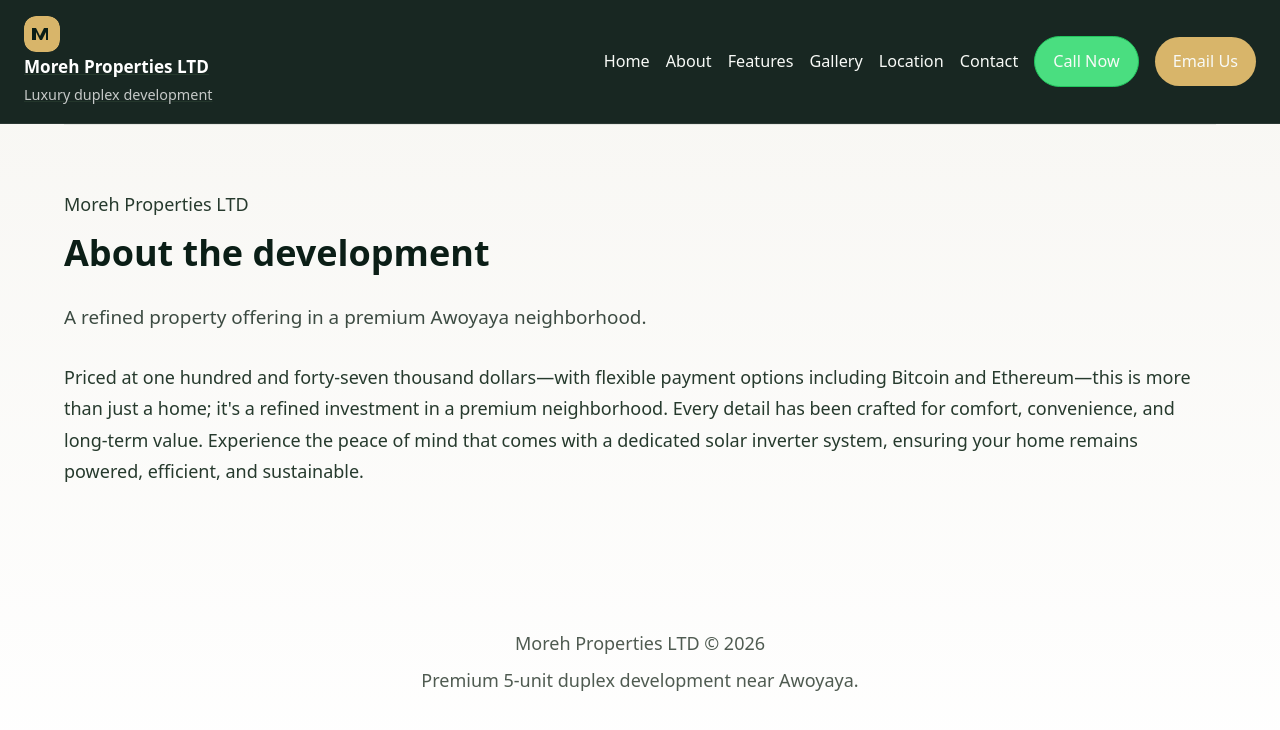
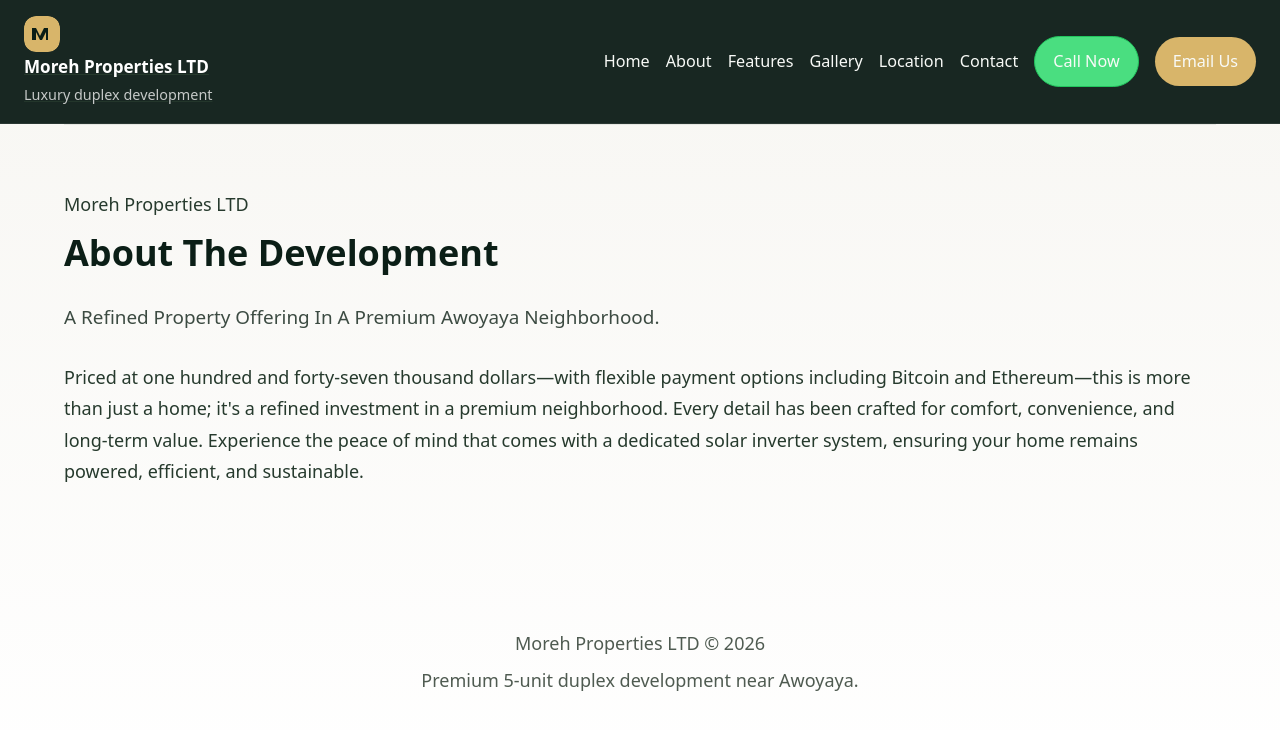
Before and after one commit to Ddmrgoo/moreh-properties-website, a React (Vite) app: page /about in a window 1280 px wide. Shown: the top 730 px of the page. Built offline with nearby package versions, Linux system fonts and the light colour scheme.

Commit message:
Update page content and styling

```diff
--- a/src/pages/About.jsx
+++ b/src/pages/About.jsx
@@ -4,8 +4,8 @@ export default function About() {
 	return (
 		<section id="about" className="section about-section">
 			<SectionHeading
-				title="About the development"
-				subtitle="A refined property offering in a premium Awoyaya neighborhood."
+				title="About The Development"
+				subtitle="A Refined Property Offering In A Premium Awoyaya Neighborhood."
 			/>
 			<p>
 				Priced at one hundred and forty-seven thousand dollars—with flexible
--- a/src/pages/Contact.jsx
+++ b/src/pages/Contact.jsx
@@ -24,7 +24,7 @@ export default function Contact() {
 	return (
 		<section id="contact" className="section contact-section">
 			<SectionHeading
-				title="Get in touch"
+				title="Get In Touch"
 				subtitle="Reach out today to book an inspection or request more details."
 			/>
 			<div className="contact-grid">
--- a/src/pages/Gallery.jsx
+++ b/src/pages/Gallery.jsx
@@ -13,7 +13,7 @@ export default function Gallery() {
 	return (
 		<section id="gallery" className="section gallery-section">
 			<SectionHeading
-				title="Interior highlights"
+				title="Interior Highlights"
 				subtitle="Explore the elegant spaces and modern design of our duplex units."
 			/>
 			<div className="gallery-grid">
--- a/src/pages/Location.jsx
+++ b/src/pages/Location.jsx
@@ -4,7 +4,7 @@ export default function Location() {
 	return (
 		<section id="location" className="section location-section">
 			<SectionHeading
-				title="Prime Awoyaya location"
+				title="Prime Awoyaya Location"
 				subtitle="Easy access, strong neighborhood appeal, and proximity to top schools."
 			/>
 			<div className="location-grid">
```
